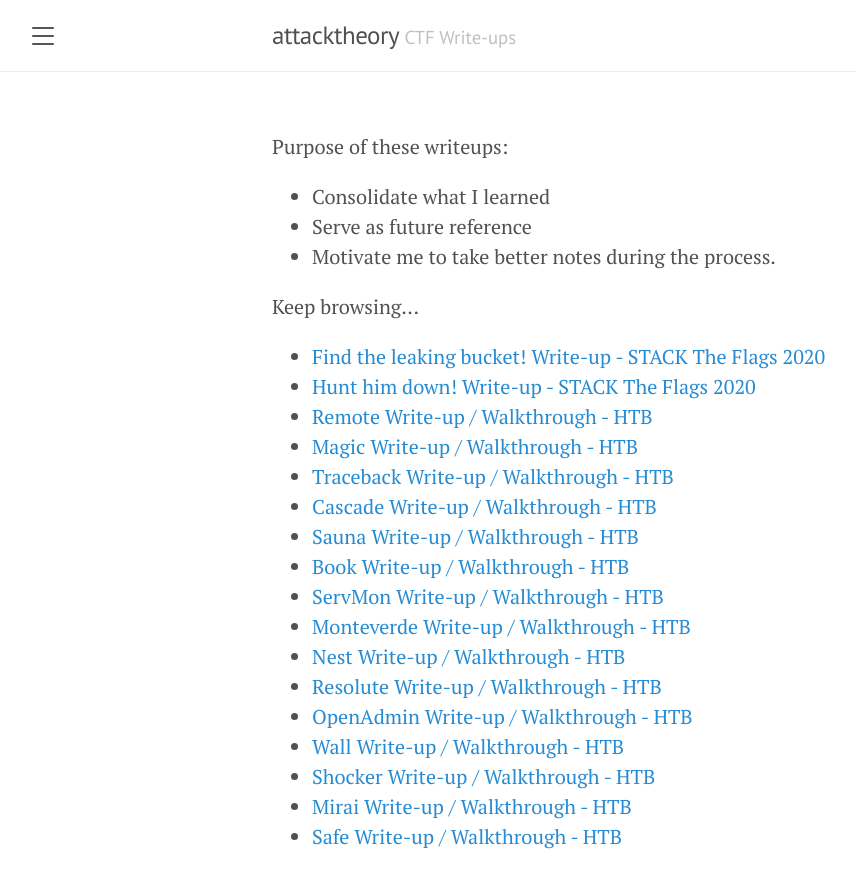
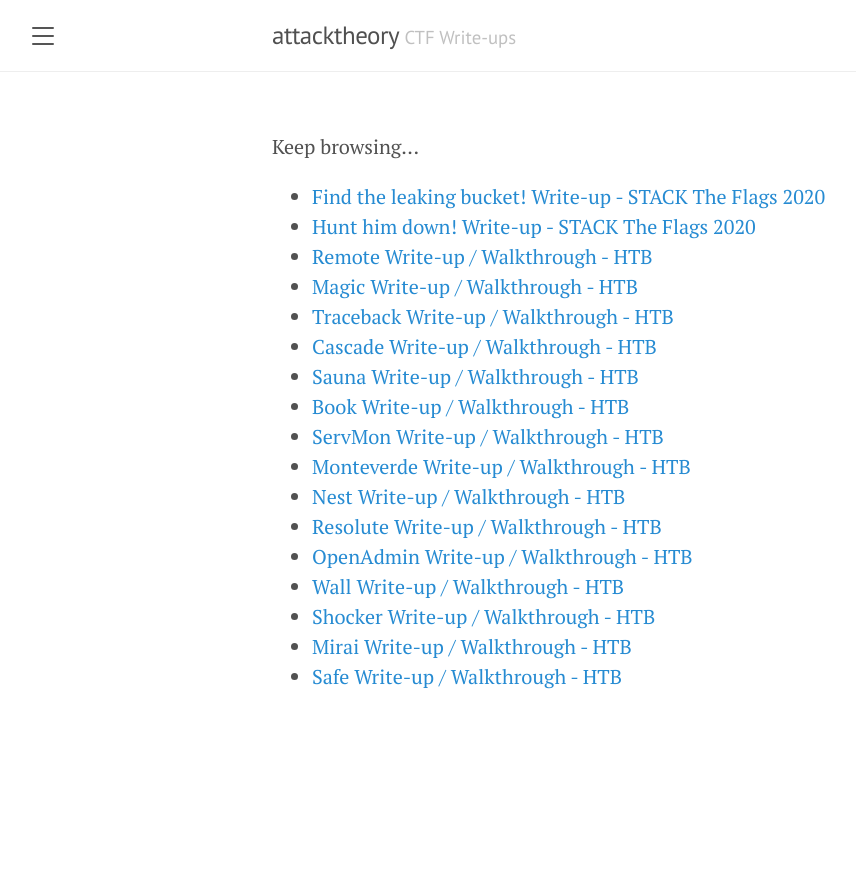
Before and after one commit to galenlim/hackthebox-htb-writeups, a Jekyll site: the page built from index.html, in a window 1280 px wide. Shown: the top 888 px of the page, without its empty margins (8-864 px from the left). Built offline with Jekyll 4.4.1, drawn with Linux system fonts in a browser that asks for light colours; the list of posts is cut into pages by our own code.

Commit message:
changed index.html

```diff
--- a/index.html
+++ b/index.html
@@ -2,15 +2,6 @@
 layout: default
 title: Home
 ---
-<p>
-Purpose of these writeups:
-</p>
-<ul>
-	<li>Consolidate what I learned</li>
-	<li>Serve as future reference</li>
-	<li>Motivate me to take better notes during the process.</li>
-</ul>
-<p>
 Keep browsing...
 </p>
 <ul>
```
Also changed, not shown: _posts/2020-12-08-leakingbucket.md (+5 -5 lines).
